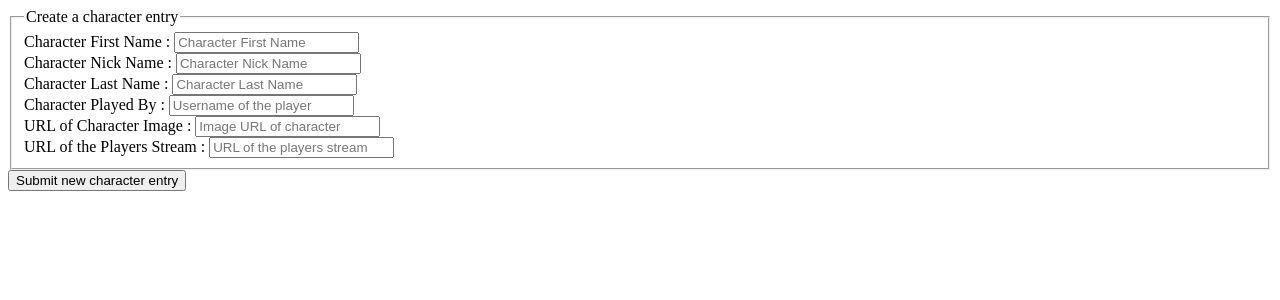
After one commit to seanjan10/Last_Seen, a Django app: page /lastSeenRP/create in a window 1280 px wide. The commit adds this page. Shown: the top 300 px of the page. Run offline with Django 4.2, Linux system fonts and the light colour scheme.

Commit message:
allow characters to be inserted, first and last name has to be unique

```diff
--- a/GTARPlastSeen/lastSeen/insert_data.py
+++ b/GTARPlastSeen/lastSeen/insert_data.py
@@ -19,7 +19,7 @@ f = open(filename, 'r', encoding='UTF-8')
 
 #insert a record from a CSV (txt) file to be inserted into the DB after every time the DB is flushed
 #4145 is the current amount of the records in the txt file
-for i in range(0, 4145):
+for i in range(0, 4141):
     #flag if there is no streamer name provided
     flag = 0
     line = f.readline()
--- a/GTARPlastSeen/lastSeen/lastSeenRP/forms.py
+++ b/GTARPlastSeen/lastSeen/lastSeenRP/forms.py
@@ -1,4 +1,5 @@
 from django import forms
+from lastSeenRP.models import rpCharacter
 
 class createAppearanceForm(forms.Form):
     #clipURL is the video of the character making an appearance, originally made for twitch clips but may be expanded to youtube, facebook and streamable
@@ -13,3 +14,43 @@ class createAppearanceForm(forms.Form):
 
 class searchForCharacter(forms.Form):
     searchQuery = forms.CharField(label="Search by character or streamer name", max_length=60, widget=forms.TextInput(attrs={'placeholder': 'Search by character or streamer name'}))
+
+class createCharacter(forms.ModelForm):
+    '''
+    characterFirstName = forms.CharField(label="Character First Name", max_length=30, widget=forms.TextInput(attrs={'placeholder': 'Character First Name'}))
+    characterNickName = forms.CharField(label="Character Nick Name", max_length=40, required=False, widget=forms.TextInput(attrs={'placeholder': 'Character Nick Name'}))
+    characterLastName = forms.CharField(label="Character Last Name", max_length=60, widget=forms.TextInput(attrs={'placeholder': 'Character Last Name'}))
+    characterPlayedBy = forms.CharField(label="User who plays the character", max_length=30, required=False, widget=forms.TextInput(attrs={'placeholder': 'Username of the player'}))
+    characterImage = forms.CharField(label="Image URL of the character", max_length=120, required=False, widget=forms.TextInput(attrs={'placeholder': 'Image URL of character'}))
+    streamersURL = forms.CharField(label="URL of the Streamers Account", max_length=125, required=False, widget=forms.TextInput(attrs={'placeholder': 'URL of the players stream'}))
+    '''
+    class Meta:
+        model = rpCharacter
+        fields = [
+        'character_first_name',
+        'character_nick_name',
+        'character_last_name',
+        'character_played_by',
+        'character_image',
+        'streamers_URL' ]
+
+        widgets= {
+            'character_first_name': forms.TextInput(attrs={'placeholder': 'Character First Name'}),
+            'character_nick_name': forms.TextInput(attrs={'placeholder': 'Character Nick Name'}),
+            'character_last_name': forms.TextInput(attrs={'placeholder': 'Character Last Name'}),
+            'character_played_by': forms.TextInput(attrs={'placeholder': 'Username of the player'}),
+            'character_image': forms.TextInput(attrs={'placeholder': 'Image URL of character'}),
+            'streamers_URL': forms.TextInput(attrs={'placeholder': 'URL of the players stream'})
+
+        }
+
+
+'''
+class createCharacter(forms.Form):
+    characterFirstName = forms.CharField(label="Character First Name", max_length=30, widget=forms.TextInput(attrs={'placeholder': 'Character First Name'}))
+    characterNickName = forms.CharField(label="Character Nick Name", max_length=40, widget=forms.TextInput(attrs={'placeholder': 'Character Nick Name'}))
+    characterLastName = forms.CharField(label="Character Last Name", max_length=60, widget=forms.TextInput(attrs={'placeholder': 'Character Last Name'}))
+    characterPlayedBy = forms.CharField(label="User who plays the character", max_length=30, required=False, widget=forms.TextInput(attrs={'placeholder': 'Username of the player'}))
+    characterImage = forms.CharField(label="Image URL of the character", max_length=120, required=False, widget=forms.TextInput(attrs={'placeholder': 'Image URL of character'}))
+    streamersURL = forms.CharField(label="URL of the Streamers Account", max_length=125, required=False, widget=forms.TextInput(attrs={'placeholder': 'URL of the players stream'}))
+    '''
--- a/GTARPlastSeen/lastSeen/lastSeenRP/models.py
+++ b/GTARPlastSeen/lastSeen/lastSeenRP/models.py
@@ -17,10 +17,14 @@ class rpCharacter(models.Model):
     #currently all names except first are considered last name or nick name
     character_last_name = models.CharField(max_length=50)
     #if info about who plays a character isn't available, then display unknown
-    character_played_by = models.CharField(max_length=50, default="Unknown", blank=True)
-    character_image = models.CharField(max_length=200, default="https://static.wikia.nocookie.net/nopixel/images/5/5f/Placeholder.jpg")
-    streamers_URL = models.CharField(max_length=60, default="Unknown", blank=True)
+    character_played_by = models.CharField(max_length=50,  blank=True)
+    character_image = models.CharField(max_length=200, blank=True)
+    streamers_URL = models.CharField(max_length=60, blank=True)
 
+    #default="https://static.wikia.nocookie.net/nopixel/images/5/5f/Placeholder.jpg"
+
+    class Meta:
+        unique_together = ["character_first_name", "character_last_name"]
 
     def __str__(self):
         return self.character_first_name + ', ' + self.character_nick_name + ', ' + self.character_last_name + ', ' + self.character_played_by + ', ' + self.streamers_URL + ', ' + self.character_image
--- a/GTARPlastSeen/lastSeen/lastSeenRP/templates/lastSeenRP/character.html
+++ b/GTARPlastSeen/lastSeen/lastSeenRP/templates/lastSeenRP/character.html
@@ -16,7 +16,7 @@
     {%endif%}
     <ul>
       {% for appear in character_id.appearance_set.all %}
-          <li> appeared on {{appear.date_of_appearance}} on {{appear.clip_Streamer}}'s stream. <a href="{{appear.twitch_clip_URL}}"> Sample clip of appearance.</a>  </li>
+          <li> appeared on {{appear.date_of_appearance}} on <a href="{{appear.twitch_clip_URL}}"> {{appear.clip_Streamer}}'s</a> stream. Updated at {{appear.publish_time}} </li>
     {% empty %}
       <li> This character has no appearances in the database. Would you like to create one?</li>
       {% endfor %}
@@ -32,7 +32,7 @@
               <label for="clipURL_label">Twitch clip URL: </label>
               {{form.clipURL}}
               <br>
-      <label for="dateAndTime">Date of appearance : </label>
+              <label for="dateAndTime">Date of appearance (UTC Time): </label>
               {{form.dateOfAppearance}}
               <br>
               <label for="clipStreamer">Channel of the clip: </label>
--- /dev/null
+++ b/GTARPlastSeen/lastSeen/lastSeenRP/templates/lastSeenRP/create.html
@@ -0,0 +1,47 @@
+{%load filters%}
+<!DOCTYPE html>
+<html lang="en-US">
+
+<head>
+    <title>Create Character Entry </title>
+</head>
+<body>
+
+    <form action ="{% url 'lastSeenRP:create' %}" method="post">
+        {% csrf_token %}
+          <fieldset>
+            <legend>Create a character entry </legend>
+              {% if error_message %} <p><strong>{{error_message}}</strong></p> {% endif %}
+                <label for="characterFirstName">Character First Name : </label>
+                {{form.character_first_name}}
+                <br>
+                <label for="characterNickName">Character Nick Name : </label>
+                {{form.character_nick_name}}
+                <br>
+                <label for="characterLastName">Character Last Name : </label>
+                {{form.character_last_name}}
+                <br>
+                <label for="characterPlayedBy">Character Played By : </label>
+                {{form.character_played_by}}
+                <br>
+                <label for="characterImage">URL of Character Image : </label>
+                {{form.character_image}}
+                <br>
+                <label for="streamersURL">URL of the Players Stream : </label>
+                {{form.streamers_URL}}
+          </fieldset>
+        <input type="submit" value="Submit new character entry">
+        </form>
+        {%if messages %}
+        {% for message in messages %}
+            <h2> {{message}} </h2>
+        {% endfor %}
+    {% endif %}
+
+
+</body>
+
+
+
+
+</html>
--- a/GTARPlastSeen/lastSeen/lastSeenRP/urls.py
+++ b/GTARPlastSeen/lastSeen/lastSeenRP/urls.py
@@ -11,5 +11,6 @@ urlpatterns = [
     re_path(r'^character/(?P<character_FName>([A-Za-z0-9À-ú]|\-|\'|\.)*)_(?P<character_LName>([A-Za-z0-9À-ú]|\-|\'|\.|\_)*)/$', views.character, name='character'),
     #url when the user attempts to submit an appearance into the database
     path('character/<str:character_FName>_<str:character_LName>/resubmit', views.resubmit, name='resubmit'),
-    path('search', views.searchResults.as_view(), name='search')
+    path('search', views.searchResults.as_view(), name='search'),
+    path('create', views.createCharacterEntry.as_view(), name='create')
 ]
--- a/GTARPlastSeen/lastSeen/lastSeenRP/views.py
+++ b/GTARPlastSeen/lastSeen/lastSeenRP/views.py
@@ -1,7 +1,7 @@
 from django.shortcuts import render, get_object_or_404
 from django.http import HttpResponse, Http404, HttpResponseRedirect
 from lastSeenRP.models import rpCharacter, Appearance
-from .forms import createAppearanceForm, searchForCharacter
+from .forms import createAppearanceForm, searchForCharacter, createCharacter
 from datetime import datetime
 from django.urls import reverse
 from django.contrib import messages
@@ -30,31 +30,6 @@ class IndexView(generic.ListView):
         context = super(IndexView, self).get_context_data(**kwargs)
         context["form"] = searchForCharacter()
         return context
-#def index(request):
-
-    #return HttpResponse("Hello world, you are at the lastSeen Index.")
-    '''latest_character_list = rpCharacter.objects.order_by('-character_first_name')[:5]
-    output = ','.join([c.character_played_by for c in latest_character_list])
-    return HttpResponse(output) '''
-
-    #latest_character_list = rpCharacter.objects.order_by('-character_first_name')[:5]
-    '''template = loader.get_template('lastSeenRP/index.html')
-    context = {
-        'latest_character_list' : latest_character_list,
-    }
-    return HttpResponse(template.render(context, request))'''
-'''
-    latest_character_list = rpCharacter.objects.order_by('-character_first_name')[:5]
-    context = {'latest_character_list': latest_character_list}
-    return render(request, 'lastSeenRP/index.html', context)
-
-'''
-'''
-class CharacterFormView(generic.FormView):
-    template_name = 'lastSeenRP\character.html'
-    form_class = createAppearanceForm
-    success_url = '/lastSeenRP/character/'
-'''
 
 #view to display the characters page with a list of all their appearances
 def character(request, character_FName, character_LName):
@@ -108,7 +83,7 @@ def resubmit(request, character_FName, character_LName):
 
 
 class searchResults(generic.ListView):
-    template_name = 'lastSeenRP\search.html'
+    template_name = 'lastSeenRP/search.html'
     context_object_name = 'search_results_list'
     #paginate_by = 501
     model = rpCharacter()
@@ -132,3 +107,22 @@ class searchResults(generic.ListView):
         | Q(character_played_by__icontains=query)
         )
         return search_results_list
+
+class createCharacterEntry(generic.FormView):
+    template_name = 'lastSeenRP/create.html'
+    form_class = createCharacter
+    #save the character object
+    def form_valid(self, form):
+
+        character= form.save()
+        self.character_first_name = character.character_first_name
+        self.character_last_name = character.character_last_name
+        messages.success(self.request, "Successfully inserted character into the database")
+
+        return super(createCharacterEntry, self).form_valid(form)
+    #if the data is valid redirects to the newly created page of the user submitted data
+    def get_success_url(self):
+        #print(self.character_first_name, "|||self field")
+        #print(self.character_last_name, "||| self field")
+        return reverse('lastSeenRP:character', args={self.character_first_name, self.character_last_name})
+        #return reverse('lastSeenRP:index')
```
Also changed, not shown: GTARPlastSeen/lastSeen/lastSeenRP/templates/lastSeenRP/copyright.html (added, +16 -0 lines), GTARPlastSeen/lastSeen/lastSeenRP/templates/lastSeenRP/index.html (+17 -5 lines), GTARPlastSeen/lastSeen/lastSeenRP/migrations/0022_alter_appearance_publish_time_and_more.py (added), GTARPlastSeen/lastSeen/lastSeenRP/migrations/0023_alter_appearance_publish_time.py (added), GTARPlastSeen/lastSeen/lastSeenRP/migrations/0024_alter_appearance_publish_time_and_more.py (added), GTARPlastSeen/lastSeen/lastSeenRP/migrations/0025_alter_appearance_publish_time_and_more.py (added), GTARPlastSeen/lastSeen/lastSeenRP/migrations/0026_alter_appearance_publish_time.py (added), GTARPlastSeen/lastSeen/lastSeenRP/migrations/0027_alter_appearance_publish_time.py (added), GTARPlastSeen/lastSeen/lastSeenRP/migrations/0028_alter_appearance_publish_time.py (added), GTARPlastSeen/lastSeen/lastSeenRP/static/lastSeenRP/images/binoculars.jpg (added). Lines whose indentation alone changed are shown as unchanged.
